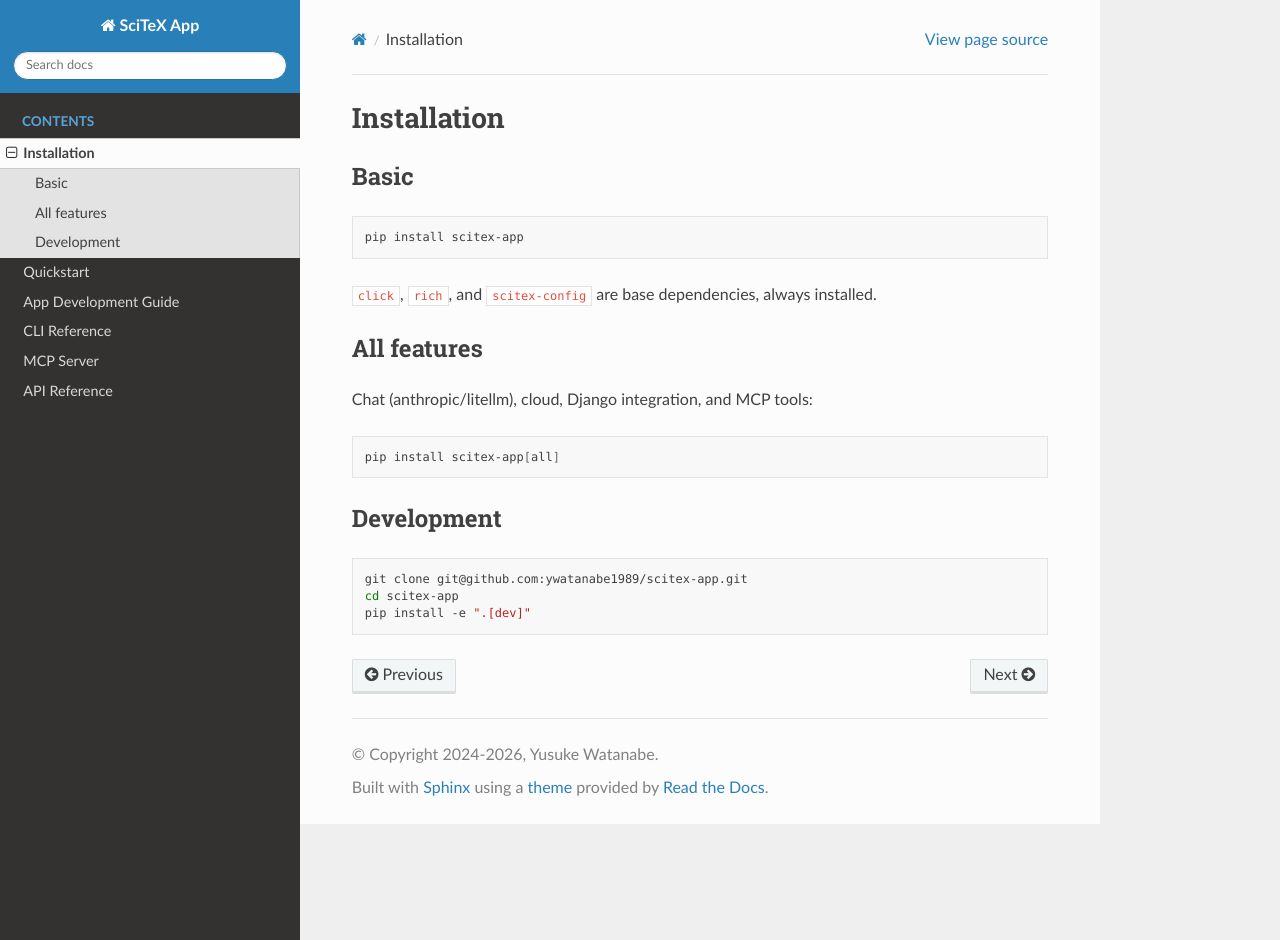
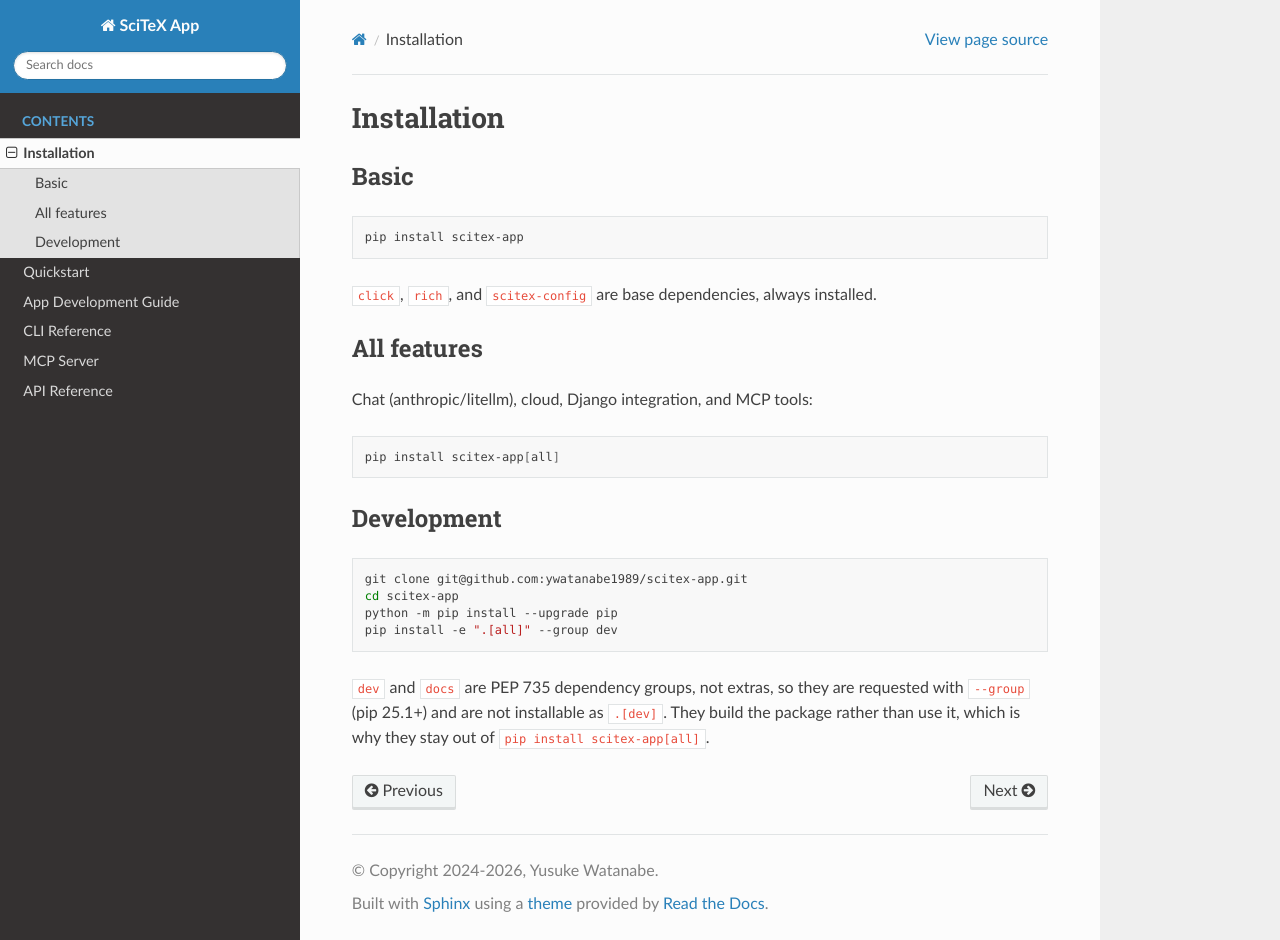
Before and after one commit to scitex-ai/scitex-app, a Sphinx documentation site: the page built from docs/sphinx/installation.rst, in a window 1280 px wide and 940 px high. Built offline with Sphinx 7.4.7 and the Read the Docs theme 3.1.0, drawn with Linux system fonts in a browser that asks for light colours.

Commit message:
fix(packaging): follow the group conversion through every remaining install site
The first commit converted dev/docs to PEP 735 groups but missed three call
sites that still requested them as EXTRAS, and I reproduced the exact hazard I
was fixing: `pip install -e ".[docs]"` WARNS about an unknown extra and exits
0, so the docs job installed no sphinx and then failed further down for a
misleading reason. The sphinx leg had been green before that commit; this
turned it red.

  .github/workflows/rtd-sphinx-build-on-ubuntu-latest.yml  .[docs] -> --group docs
  CONTRIBUTING.md                                          .[dev]  -> --group dev
  docs/sphinx/installation.rst                             .[dev]  -> --group dev

Found by sweeping for every install of an extra rather than waiting for the
next leg to fail; that is also how the two docs sites turned up, neither of
which any CI leg would have caught. The generated
src/scitex_app/_sphinx_html/installation.html is rebuilt from the rst by the
docs job, so it is not edited here.

tests/develop/test_extras.py encoded the OLD contract (extras == {all, dev,
docs}) and failed correctly. The guard is not deleted, it MOVES to the table
the intent now lives in:

  test_all_is_the_only_public_extra              extras == {all}
  test_dev_and_docs_are_declared_as_groups       groups  == {dev, docs}
  test_no_dependency_group_is_empty              same empty-is-worse-than-
                                                 absent rule, one table over

The middle test matters most: without it, deleting [dependency-groups]
outright would satisfy the first test and leave CI with no toolchain to
install, which is the failure this whole change exists to prevent.

```diff
--- a/docs/sphinx/installation.rst
+++ b/docs/sphinx/installation.rst
@@ -26,4 +26,10 @@
 
    git clone git@github.com:ywatanabe1989/scitex-app.git
    cd scitex-app
-   pip install -e ".[dev]"
+   python -m pip install --upgrade pip
+   pip install -e ".[all]" --group dev
+
+``dev`` and ``docs`` are PEP 735 dependency groups, not extras, so they are
+requested with ``--group`` (pip 25.1+) and are not installable as ``.[dev]``.
+They build the package rather than use it, which is why they stay out of
+``pip install scitex-app[all]``.
```
Also changed, not shown: CONTRIBUTING.md (+8 -1 lines), 2 other files.
